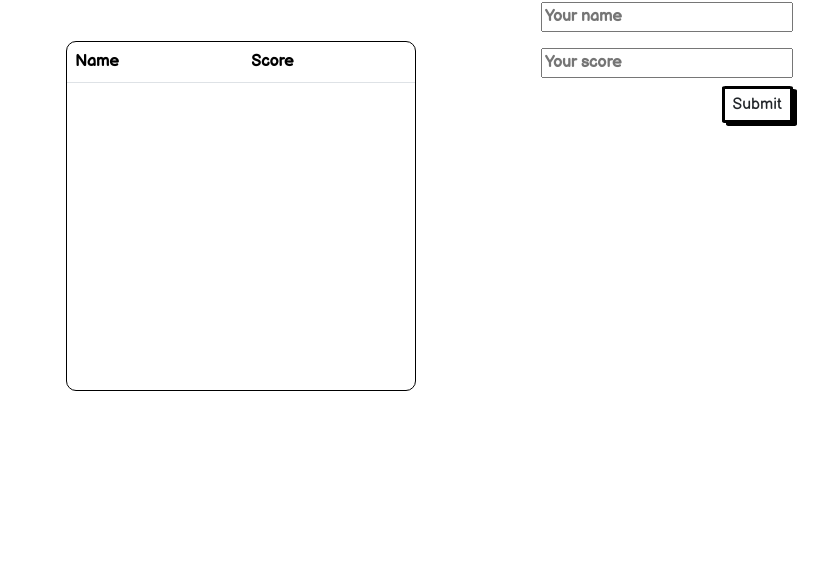
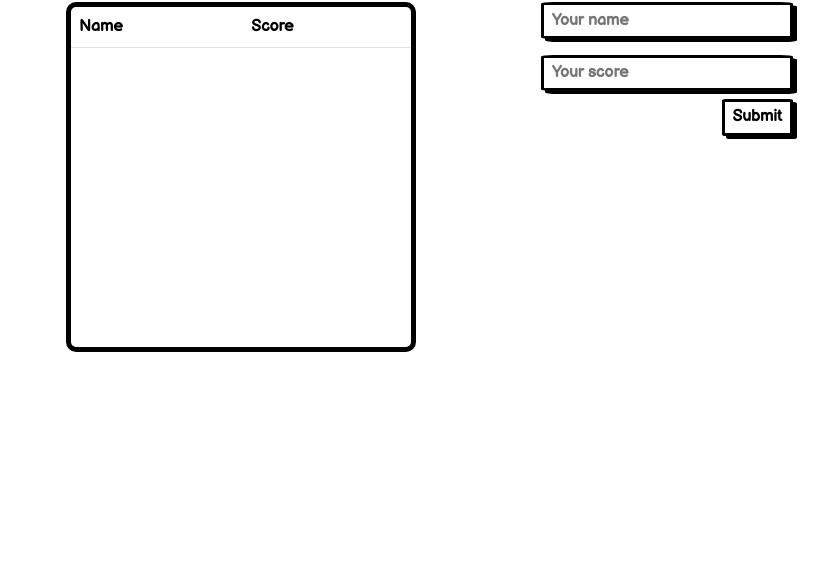
Before and after one commit to vicmaburrito/Leaderboard, a website built with webpack: page src/index.html in a window 1280 px wide. Shown: the part 236-800 px from the top of the page, without its empty margins (159-987 px from the left). Built offline with nearby package versions, Linux system fonts and the light colour scheme; no server answers.

Commit message:
Fix style on btns

```diff
--- a/src/index.html
+++ b/src/index.html
@@ -14,7 +14,7 @@
     <section class="col mx-5">
       <div class="d-flex justify-content-between">
         <h2>Recent scores</h2>
-        <input type="button" class="btn" id="refresh" value="Refresh"></input>
+        <input type="button" class="btn-scr align-self-end" id="refresh" value="Refresh"></input>
       </div>
         <div class="leaderboard my-5">
         <table class="table table-striped">
@@ -33,9 +33,9 @@
     <section class="col mx-5">
       <h2>Add your score</h2>
         <form id="form" class="d-flex flex-column my-5">
-         <input class="my-2" type="text" placeholder="Your name" id="user" name="name">
-         <input class="my-2" type="number" placeholder="Your score" id="score" name="score">
-         <input type="submit" class="btn" value="Submit">
+         <input class="my-2 inp-st" type="text" placeholder="Your name" id="user" name="name">
+         <input class="my-2 inp-st" type="number" placeholder="Your score" id="score" name="score">
+         <input type="submit" class="btn-form align-self-end" value="Submit">
         </form>
     </section>
   </div>
--- a/src/style.css
+++ b/src/style.css
@@ -10,10 +10,10 @@ input.my-2 {
   width: 70%;
 }
 
-input.btn {
+.btn-scr,
+     .btn-form,
+     .inp-st{
   width: fit-content;
-  align-self: flex-end;
-  margin-right: 30%;
   border: 3px solid black;
   border-radius: 5%;
   padding: 0.2em 0.5rem;
@@ -21,12 +21,15 @@ input.btn {
   background: white;
   cursor: pointer;
   user-select: none;
+}
 
+.btn-form {
+  margin-right: 30%;
 }
 
 .leaderboard {
   margin: 5px;
-  border-width: 1px;
+  border-width: 5px;
   border-style: solid;
   border-color: black;
   border-radius: 5px;
```
